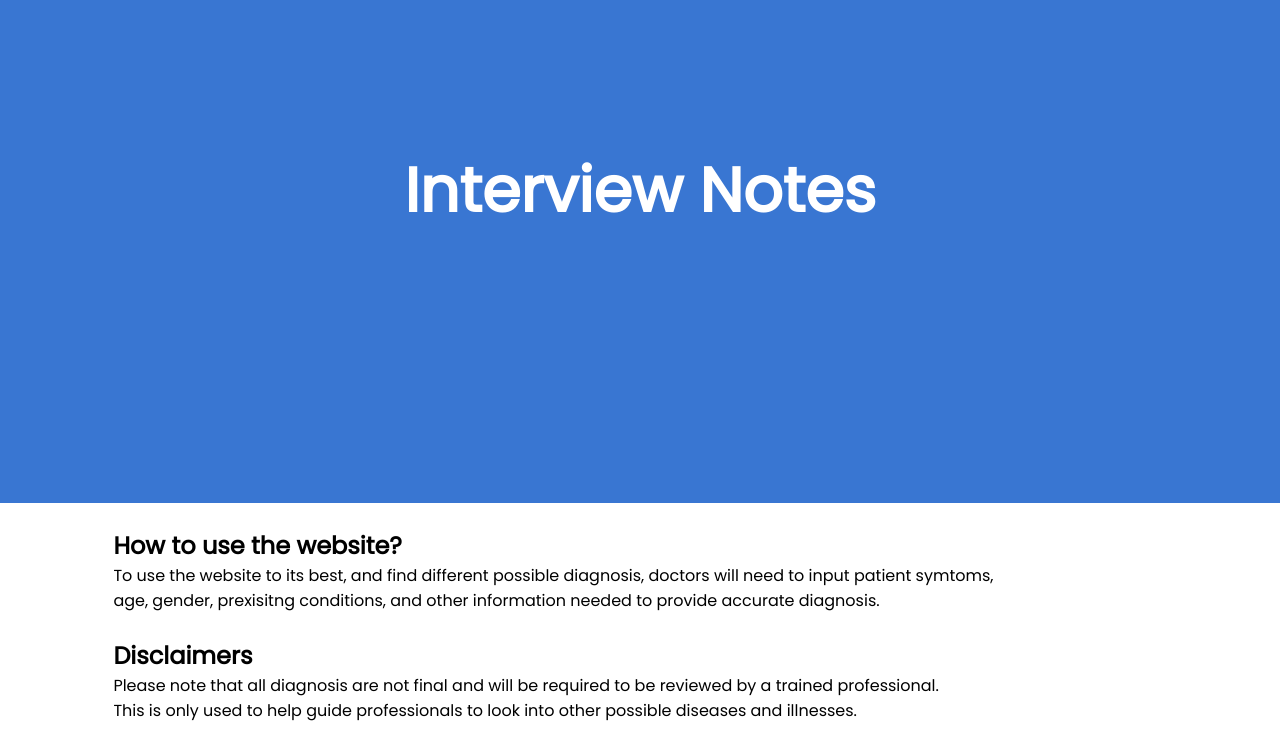
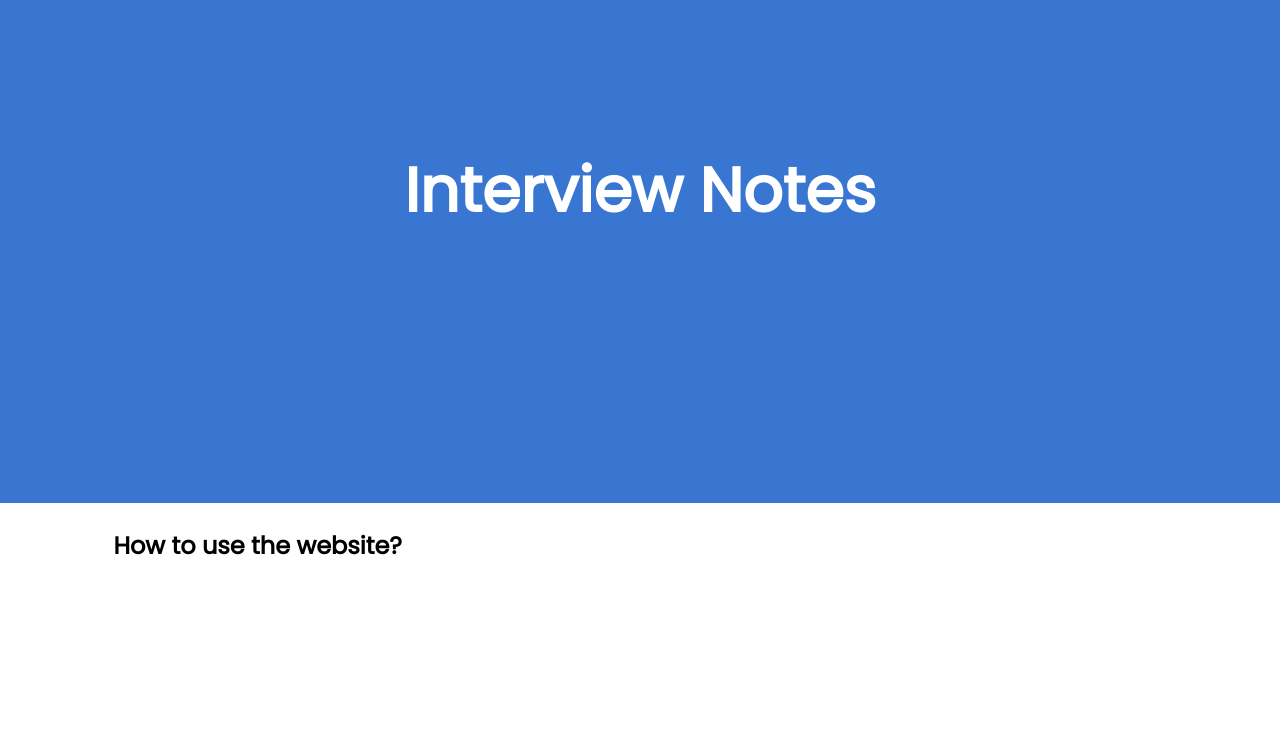
Before and after one commit to navyak0804/Learn-Lab, a plain HTML site: page interview notes.html in a window 1280 px wide. Shown: the part 97-845 px from the top of the page. After the commit the page ends 800 px from the top, so only its background shows below. Drawn offline with Linux system fonts and the light colour scheme.

Commit message:
Update interview notes.html

```diff
--- a/interview notes.html
+++ b/interview notes.html
@@ -35,12 +35,6 @@
 <section class="mission">
     <br>
     <h1>How to use the website?</h1>
-    <p>To use the website to its best, and find different possible diagnosis, doctors will need to input patient symtoms, <br>
-        age, gender, prexisitng conditions, and other information needed to provide accurate diagnosis.</p>
-    <br>
-    <h1>Disclaimers</h1>
-    <p>Please note that all diagnosis are not final and will be required to be reviewed by a trained professional. <br>
-        This is only used to help guide professionals to look into other possible diseases and illnesses.</p>
     <br>
 
 </section>
```
